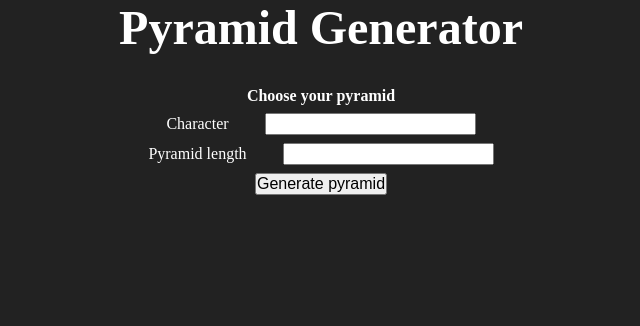
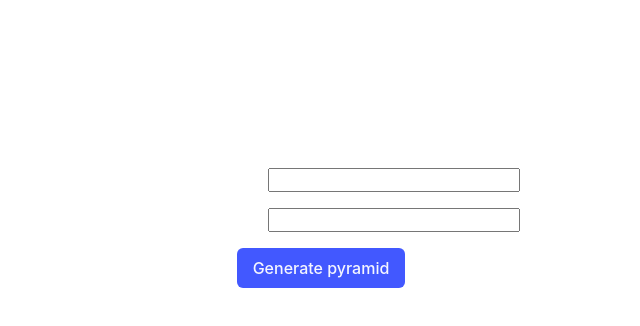
Before and after one commit to Axelhrdz/FCC-Pyramid-Generator, a website: page index.html in a window 1280 px wide. Shown: the whole page, without its empty margins (319-959 px from the left). Drawn offline with nearby package versions, Linux system fonts and the light colour scheme.

Commit message:
adding bulma css framewrok and workong on some styles

```diff
--- a/index.html
+++ b/index.html
@@ -9,17 +9,19 @@
 <body>
     <h1>Pyramid Generator</h1>
 
-    <form class="pyrForm">
-        <h2>Choose your pyramid</h2>
-        <div>
-            <label for="pyrText">Character</label>
-            <input type="pyrText" id="pyrText" name="pyrText">
+    <form class="pyrForm is-flex-direction-column">
+        <h2 class="is-size-3">Choose your pyramid</h2>
+        <div class="inputContainer mt-5s" >
+            <div class="inputItem">
+                <label for="pyrText">Character</label>
+                <input type="pyrText" id="pyrText" name="pyrText">
+            </div>
+            <div class="inputItem">
+                <label for="pyrLength">Pyramid length</label>
+                <input type="number" name="pyrLength" id="pyrLength">
+            </div>
         </div>
-        <div>
-            <label for="pyrLength">Pyramid length</label>
-            <input type="number" name="pyrLength" id="pyrLength">
-        </div>
-        <button type="submit" id="pyrSubmit">Generate pyramid</button>
+        <button class="button is-link" type="submit" id="pyrSubmit">Generate pyramid</button>
     </form>
 
     <div class="container">
--- /dev/null
+++ b/package.json
@@ -0,0 +1,5 @@
+{
+  "dependencies": {
+    "bulma": "^1.0.2"
+  }
+}
--- a/styles.css
+++ b/styles.css
@@ -1,3 +1,7 @@
+/* @import 'bulma/css/bulma.css'; */
+@import "https://cdn.jsdelivr.net/npm/bulma@1.0.2/css/bulma.min.css";
+@use "bulma/sass/grid/columns";
+
 *,
 *::before,
 *::after {
@@ -7,8 +11,14 @@
     font-size: 16px;
 }
 body{
-    background-color: #222;
+    /* background-color: #222; */
     color: #fff;
+    display: flex;
+    justify-content: center;
+    align-items: center;
+    width: 100%;
+    height: 100vh;
+    flex-direction: column;
 }
 h1{
     font-size: 3rem;
@@ -24,10 +34,22 @@ li{
     display: flex;
     flex-direction: column;
     align-items: center;
-    gap: 0.5rem;
+    width: 80%;
+    gap: 1rem;
+}
+.inputContainer{
+    display: flex;
+    flex-direction: column;
+    gap: 1rem;
+}
+.inputItem{
+    /* width: 50%; */
+    display: flex;
+    justify-content: space-between;
 }
 .container{
-    margin-top: 2rem;
+    margin-top: 4em;
+    margin-bottom: 8rem;
 }
 .pyramid{
     display: flex;
```
Also changed, not shown: 1 other file.
